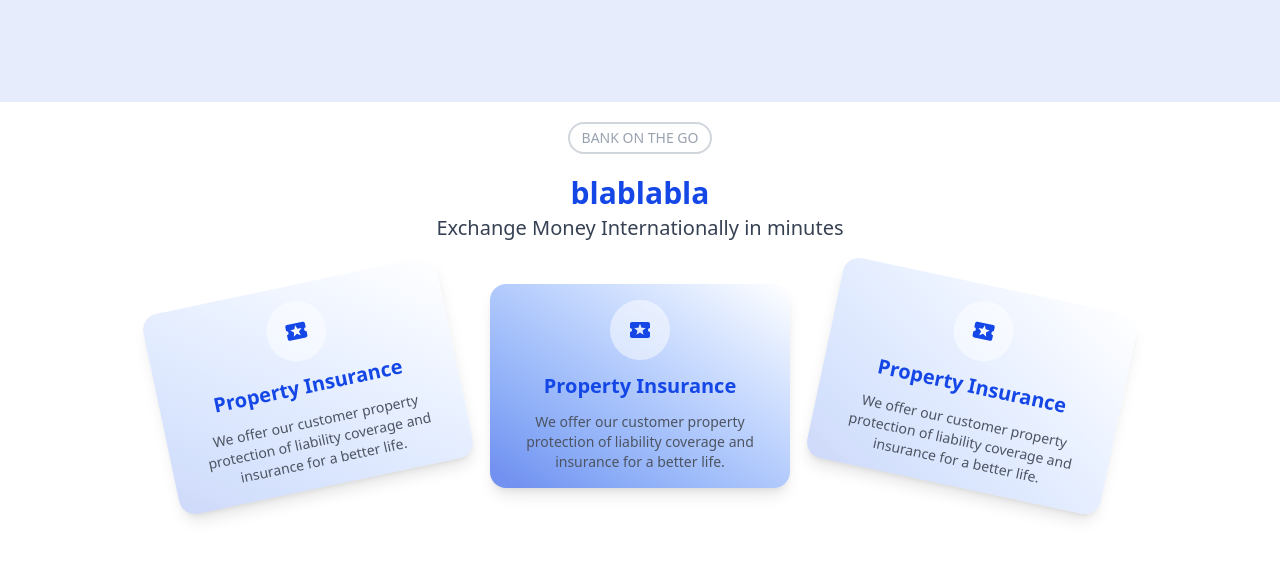
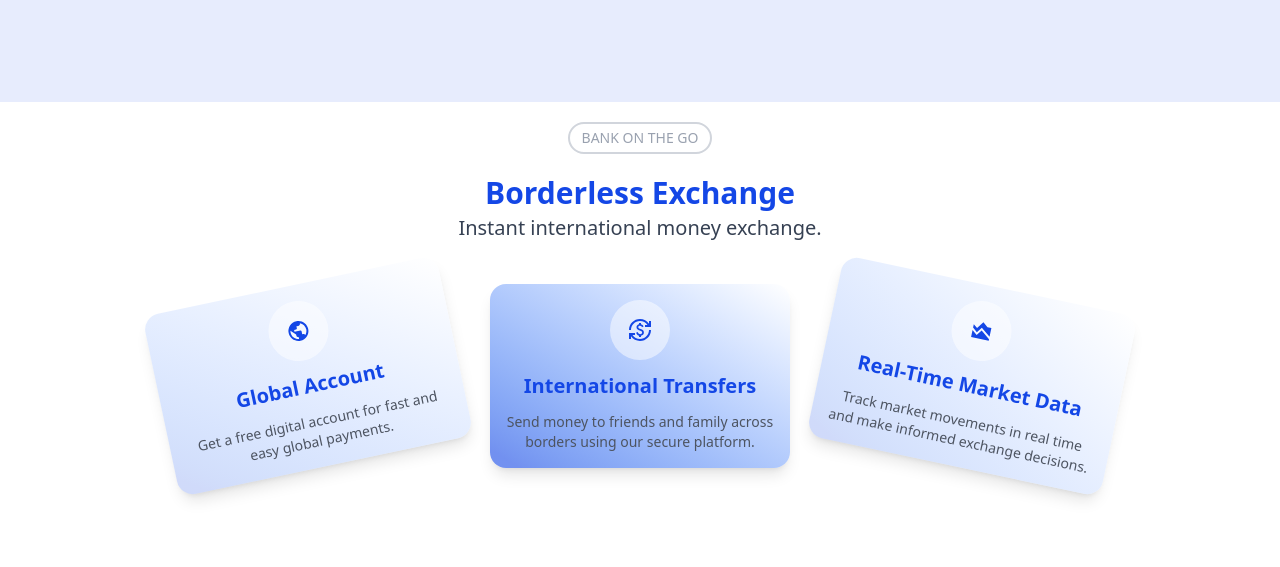
Before and after one commit to Eche00/Noventra-NTB, a React (Vite) app: page /about in a window 1280 px wide. Shown: the part 2680-3247 px from the top of the page. Built offline with nearby package versions, Linux system fonts and the light colour scheme; no server answers; what @moonpay/moonpay-react would draw is missing.

Commit message:
Replace Services component with WeDo in About page for improved content structure

```diff
--- a/src/Services.jsx
+++ /dev/null
@@ -1,43 +0,0 @@
-import { LocalActivity } from '@mui/icons-material'
-import React from 'react'
-
-function Services() {
-    return (
-        <div>
-            <main class="w-[90%] mx-auto ">
-                <p className='w-fit mx-auto px-3 py-1 text-gray-400 text-sm font-normal border-2 border-gray-300 rounded-full my-5'>BANK ON THE GO</p>
-
-                <h2 class="text-xl md:text-3xl font-bold text-blue-700 leading-tight text-center">blablabla</h2>
-                <p class="text-sm md:text-xl text-gray-700 leading-relaxed  text-center mb-10">Exchange Money Internationally in minutes</p>
-                <section className='relative flex flex-wrap items-center justify-center gap-8 '>
-                    <div class="flex flex-col items-center justify-center text-center gap-3 bg-linear-to-tr from-5% from-blue-700/20 to-white shadow-lg p-4 rounded-2xl sm:max-w-[300px] lg:-rotate-12">
-                        <span className=' text-blue-700 w-[60px] h-[60px] rounded-full bg-white/50 flex items-center justify-center'><LocalActivity /></span>
-                        <h3 class="text-xl font-semibold text-blue-700">Property Insurance</h3>
-                        <p class="text-[#4D5461] text-sm">
-                            We offer our customer property protection of liability coverage and insurance for a better life.
-                        </p>
-                    </div>
-                    <div class="flex flex-col items-center justify-center text-center gap-3 bg-linear-to-tr from-5% from-blue-700/60 to-white shadow-lg p-4 rounded-2xl sm:max-w-[300px]">
-                        <span className=' text-blue-700 w-[60px] h-[60px] rounded-full bg-white/50 flex items-center justify-center'><LocalActivity /></span>
-                        <h3 class="text-xl font-semibold text-blue-700">Property Insurance</h3>
-                        <p class="text-[#4D5461] text-sm">
-                            We offer our customer property protection of liability coverage and insurance for a better life.
-                        </p>
-                    </div>
-                    <div class="flex flex-col items-center justify-center text-center gap-3 bg-linear-to-tr from-5% from-blue-700/20 to-white shadow-lg p-4 rounded-2xl sm:max-w-[300px] lg:rotate-12">
-                        <span className=' text-blue-700 w-[60px] h-[60px] rounded-full bg-white/50 flex items-center justify-center'><LocalActivity /></span>
-                        <h3 class="text-xl font-semibold text-blue-700">Property Insurance</h3>
-                        <p class="text-[#4D5461] text-sm">
-                            We offer our customer property protection of liability coverage and insurance for a better life.
-                        </p>
-                    </div>
-
-                    {/* design  */}
-                </section>
-            </main>
-
-        </div>
-    )
-}
-
-export default Services
--- a/src/pages/About.jsx
+++ b/src/pages/About.jsx
@@ -2,7 +2,7 @@ import React from 'react'
 import Hero from './aboutcomponent/Hero'
 import Records from './aboutcomponent/Records'
 import Aboutus from './aboutcomponent/Aboutus'
-import Services from '../Services'
+import WeDo from './homecomponents/WeDo'
 
 function About() {
     return (
@@ -10,7 +10,7 @@ function About() {
             <div className=' w-full md:min-h-screen py-24'><Hero /></div>
             <div ><Records /></div>
             <div className=' w-full bg-blue-700/10 min-h-screen '><Aboutus /></div>
-            <div className=' w-full  min-h-[70vh] '><Services /></div>
+            <div className=' w-full  min-h-[70vh] '><WeDo /></div>
 
         </div>
     )
```
